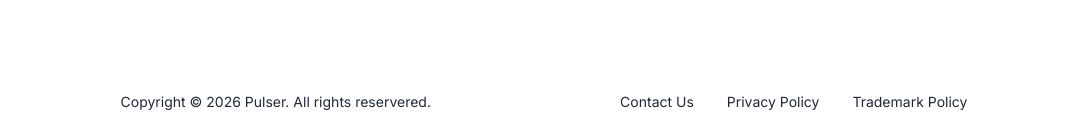
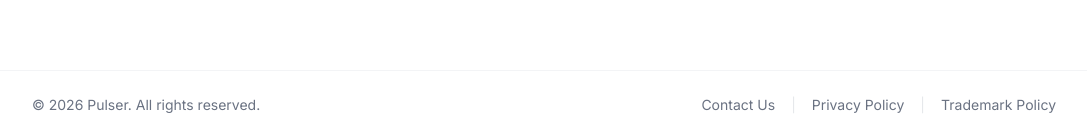
Before and after one commit to EmilioVdlinden/pulser-website, a Next.js app: page / in a window 1280 px wide. Shown: the part 4898-5034 px from the top of the page, without its empty margins (96-1183 px from the left). Built offline with nearby package versions, Linux system fonts and the light colour scheme.

Commit message:
Refactor footer component for improved layout and styling

```diff
--- a/components/footer.tsx
+++ b/components/footer.tsx
@@ -1,23 +1,15 @@
 export default function Footer() {
     return (
-        <>
+        <footer className="flex flex-col sm:flex-row gap-3 sm:gap-0 items-center justify-between w-full py-6 text-sm text-gray-500 px-6 sm:px-8 md:px-16 lg:px-24 xl:px-32 border-t border-gray-100">
+            <p className="text-center sm:text-left">© 2026 Pulser. All rights reserved.</p>
 
-            <footer className="flex flex-col md:flex-row gap-3 items-center justify-around w-full py-4 text-sm bg-whitetext-white/70 px-4 md:px-16 lg:px-24 xl:px-32">
-                <p>Copyright © 2026 Pulser. All rights reservered.</p>
-                <div className="flex items-center gap-4">
-                    <a href="#" className="hover:text-orange-500 transition-all">
-                        Contact Us
-                    </a>
-                    <div className="h-8 w-px bg-white/20"></div>
-                    <a href="#" className="hover:text-orange-500 transition-all">
-                        Privacy Policy
-                    </a>
-                    <div className="h-8 w-px bg-white/20"></div>
-                    <a href="#" className="hover:text-orange-500 transition-all">
-                        Trademark Policy
-                    </a>
-                </div>
-            </footer>
-        </>
+            <div className="flex items-center gap-3 sm:gap-4 flex-wrap justify-center">
+                <a href="#" className="hover:text-orange-500 transition-all">Contact Us</a>
+                <span className="text-gray-200">|</span>
+                <a href="#" className="hover:text-orange-500 transition-all">Privacy Policy</a>
+                <span className="text-gray-200">|</span>
+                <a href="#" className="hover:text-orange-500 transition-all">Trademark Policy</a>
+            </div>
+        </footer>
     );
-};
+}
```
